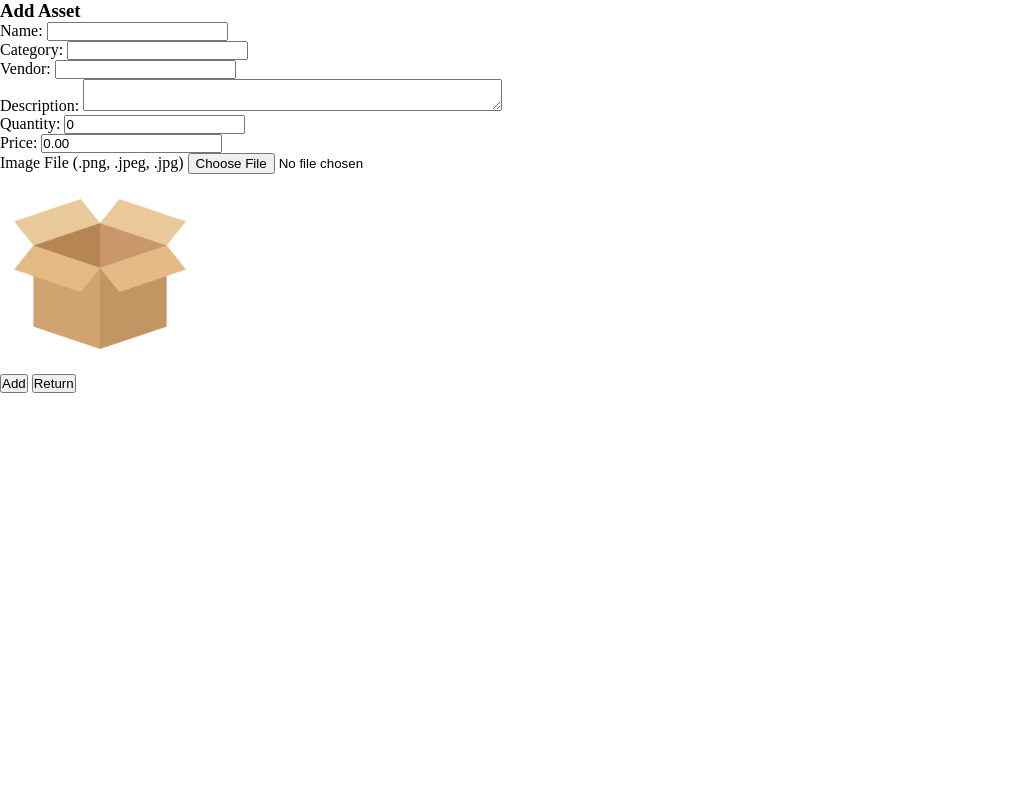
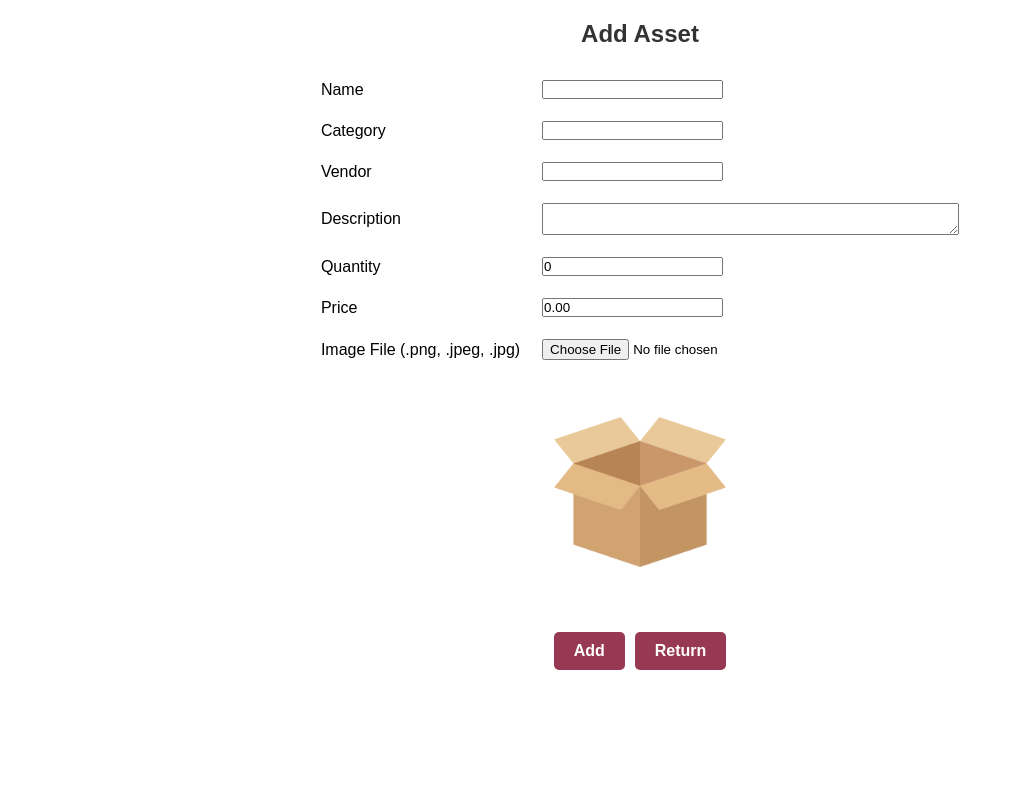
Before and after one commit to violettelai/aws-ecomm, a PHP site: page /additem.php in a window 1280 px wide. Shown: the whole page, without its empty margins (0-1022 px from the left). Run offline with PHP 8.4, Linux system fonts and the light colour scheme; data that the repository does not hold is empty.

Commit message:
Add CSS styles

```diff
--- a/additem.php
+++ b/additem.php
@@ -6,25 +6,48 @@
         <link rel="stylesheet" href="style.css">
     </header>
     <body>
-        <h3>Add Asset</h3>
-        <form name="addform">
-            <label for="name">Name:</label>
-            <input type="text" id="name" name="name"><br>
-            <label for="category">Category:</label>
-            <input type="text" id="category" name="category"><br>
-            <label for="vendor">Vendor:</label>
-            <input type="text" id="vendor" name="vendor"><br>
-            <label for="desc">Description:</label>
-            <textarea id="desc" name="desc" rows="2" cols="50"></textarea><br>
-            <label for="qty">Quantity:</label>
-            <input type="number" id="qty" name="qty" value="0"><br>
-            <label for="price">Price:</label>
-            <input type="number" id="price" name="price" value="0.00"><br>
-            <label for="price">Image File (.png, .jpeg, .jpg) </label>
-            <input type="file" accept="image/png, image/jpeg, image/jpg" onchange="preview(event)"><br>
-            <img id="pic" src="image/default.png" alt="stock img">
-        </form>
-        <button onclick="insert()">Add</button>
-        <button class="" onclick='window.location = "index.php"'>Return</button>
+        <h3 class="title">Add Asset</h3>
+        <div class="holder">
+            <form name="addform">
+                <table>
+                    <tr>
+                        <td><label for="name">Name</label></td>
+                        <td><input type="text" id="name" name="name"></td>
+                    </tr>
+                    <tr>
+                        <td><label for="category">Category</label></td>
+                        <td><input type="text" id="category" name="category"></td>
+                    </tr>
+                    <tr>
+                        <td><label for="vendor">Vendor</label></td>
+                        <td><input type="text" id="vendor" name="vendor"></td>
+                    </tr>
+                    <tr>
+                        <td><label for="desc">Description</label></td>
+                        <td><textarea id="desc" name="desc" rows="2" cols="50"></textarea></td>
+                    </tr>
+                    <tr>
+                        <td><label for="qty">Quantity</label></td>
+                        <td><input type="number" id="qty" name="qty" value="0"></td>
+                    </tr>
+                    <tr>
+                        <td><label for="price">Price</label></td>
+                        <td><input type="number" id="price" name="price" value="0.00"></td>
+                    </tr>
+                    <tr>
+                        <td><label for="price">Image File (.png, .jpeg, .jpg) </label></td>
+                        <td><input type="file" accept="image/png, image/jpeg, image/jpg" onchange="preview(event)"></td>
+                    </tr>
+                </table>
+
+                <div class="holder">
+                    <img id="pic" src="image/default.png" alt="stock img">
+                </div>
+            </form>
+        </div>
+        <div class="holder">
+            <button class="button" onclick="insert()">Add</button>
+            <button class="button" class="" onclick='window.location = "index.php"'>Return</button>
+        </div>
     </body>
 </html>
--- a/backend.php
+++ b/backend.php
@@ -6,13 +6,13 @@ function console($output){
     echo '<script>console.log('. json_encode($output, JSON_HEX_TAG).');</script>';
 }
 
-// $connection = new mysqli("localhost", "root", "", "ecom");
+$connection = new mysqli("localhost", "root", "", "ecom");
 
-define('DB_SERVER', 'ecom-phase1-db.cticka8yo4jf.us-east-1.rds.amazonaws.com');
-define('DB_USERNAME', 'admin');
-define('DB_PASSWORD', 'adminecom');
-define('DB_NAME', 'ecom');
-$connection = mysqli_connect(DB_SERVER, DB_USERNAME, DB_PASSWORD, DB_NAME);
+// define('DB_SERVER', 'ecom-phase1-db.cticka8yo4jf.us-east-1.rds.amazonaws.com');
+// define('DB_USERNAME', 'admin');
+// define('DB_PASSWORD', 'adminecom');
+// define('DB_NAME', 'ecom');
+// $connection = mysqli_connect(DB_SERVER, DB_USERNAME, DB_PASSWORD, DB_NAME);
 
 if ($connection->connect_error)
     die("Connection to database failed: " . $connection->connect_error);
--- a/index.php
+++ b/index.php
@@ -6,8 +6,10 @@
         <link rel="stylesheet" href="style.css">
     </header>
     <body>
-        <h3>E-Commerce Asset</h3>
-        <button class="" onclick='window.location = "additem.php"'>Add Asset</button>
+        <h3 class="title">E-Commerce Asset</h3>
+        <div class="holder">
+            <button class="button" onclick='window.location = "additem.php"'>Add Asset</button>
+        </div>
 
         <div class="itemContainer" id="itemContainer">
         </div>
--- a/style.css
+++ b/style.css
@@ -1,7 +1,44 @@
 * {
     margin: 0;
     padding: 0;
-  }
+    font-family: 'Arial', sans-serif;
+
+}
+
+.title {
+    text-align: center;
+    font-weight: bold;
+    color: #333;
+    font-size: 24px;
+    margin-top: 20px;
+}
+
+.holder {
+    display: flex;
+    justify-content: center;
+    align-items: center;
+    margin: 20;
+}
+
+.button {
+    display: inline-block;
+    padding: 10px 20px;
+    margin: 0 5px;
+    font-size: 16px;
+    font-weight: bold;
+    text-align: center;
+    text-decoration: none;
+    cursor: pointer;
+    border: none;
+    border-radius: 5px;
+    color: #fff;
+    background-color: #983954;
+}
+
+.button:hover {
+    background-color: #7a2e40;
+}
+
 
 .itemContainer {
     display: flex;
@@ -51,13 +88,23 @@
     transform: rotateY(180deg);
 }
 
-.itemCardInner img{
-    width: 100%;
-    height: auto;
+.itemCardBack h5 {
+    padding: 20px;
+    font-size: 18px;
 }
 
-/* add,edititem */
+.itemCardInner img{
+    display: block;
+    margin: 0 auto;
+    max-width: 100%;
+    max-height: 100%;
+}
+
 #pic {
     width: 200px;
     height: auto;
 }
+
+td {
+    padding: 10px;
+}
```
Also changed, not shown: edititem.php (+50 -26 lines).
